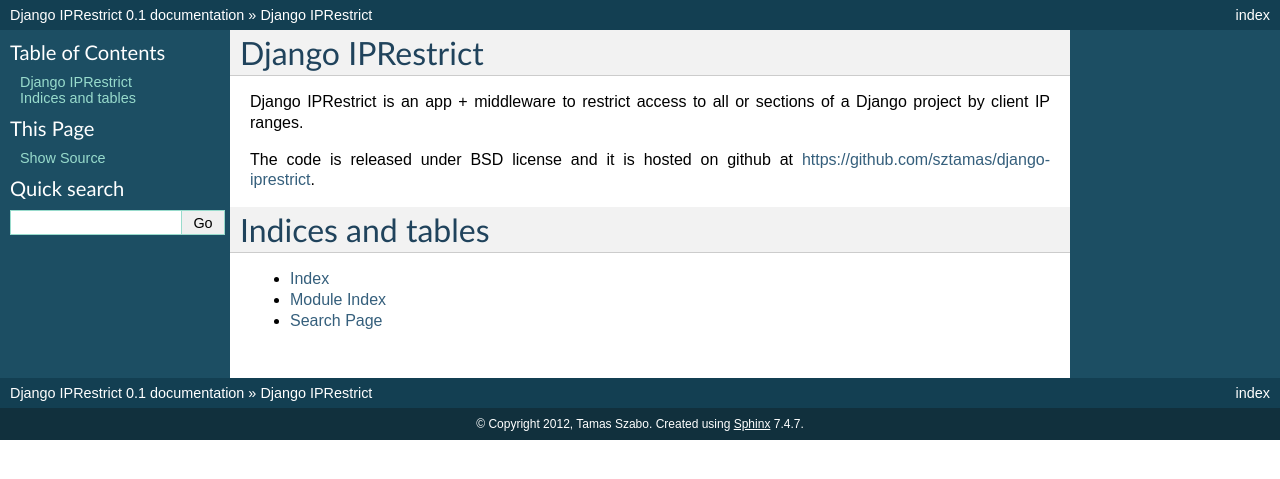
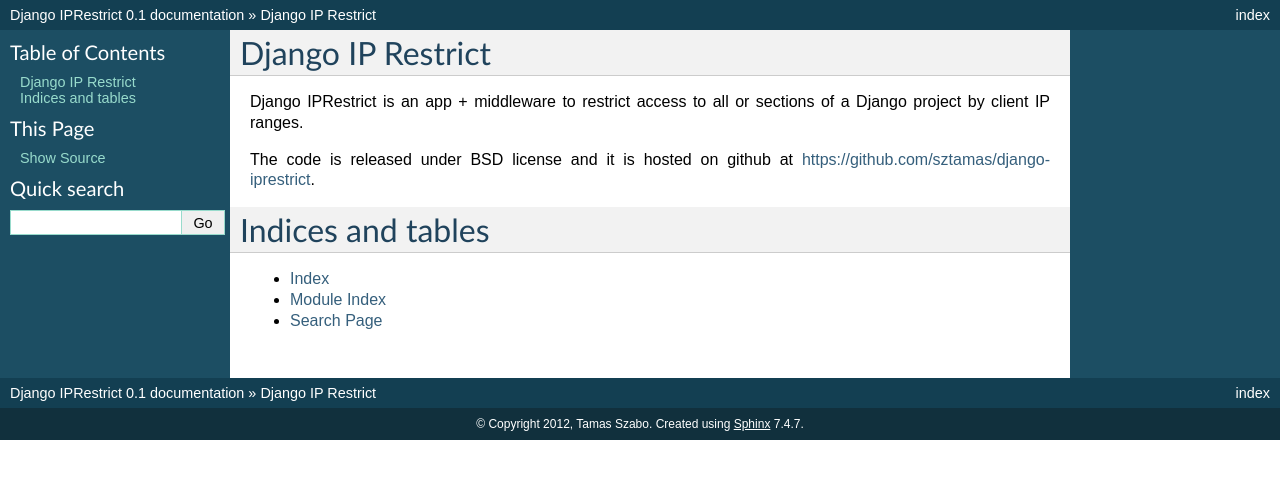
Before and after one commit to muccg/django-iprestrict, a Sphinx documentation site: the page built from docs/index.rst, in a window 1280 px wide. Shown: the top 479 px of the page. Built offline with Sphinx 7.4.7, drawn with Linux system fonts in a browser that asks for light colours.

Commit message:
Updated index.rst.

```diff
--- a/docs/index.rst
+++ b/docs/index.rst
@@ -3,8 +3,8 @@
    You can adapt this file completely to your liking, but it should at least
    contain the root `toctree` directive.
 
-Django IPRestrict
-=================
+Django IP Restrict
+==================
 
 Django IPRestrict is an app + middleware to restrict access to all or sections of a Django project by client IP ranges.
 
```
